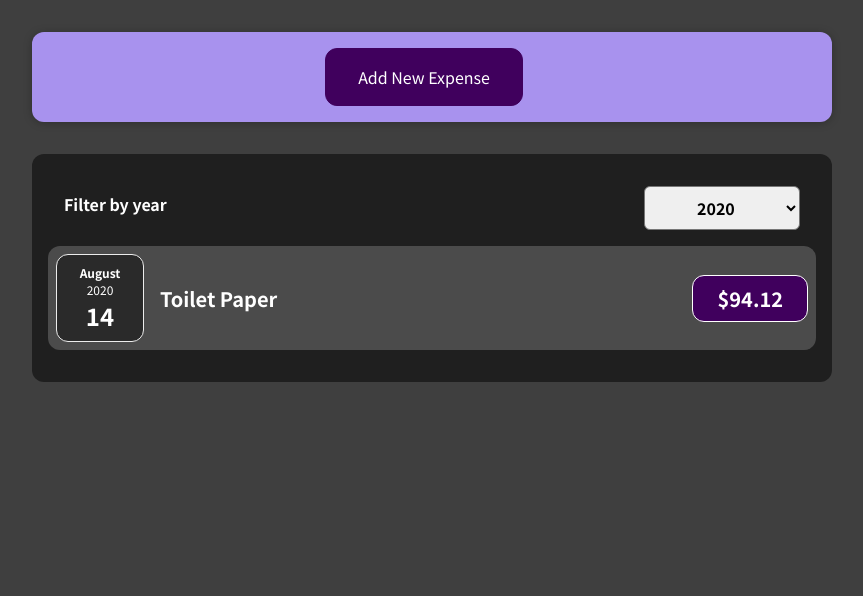
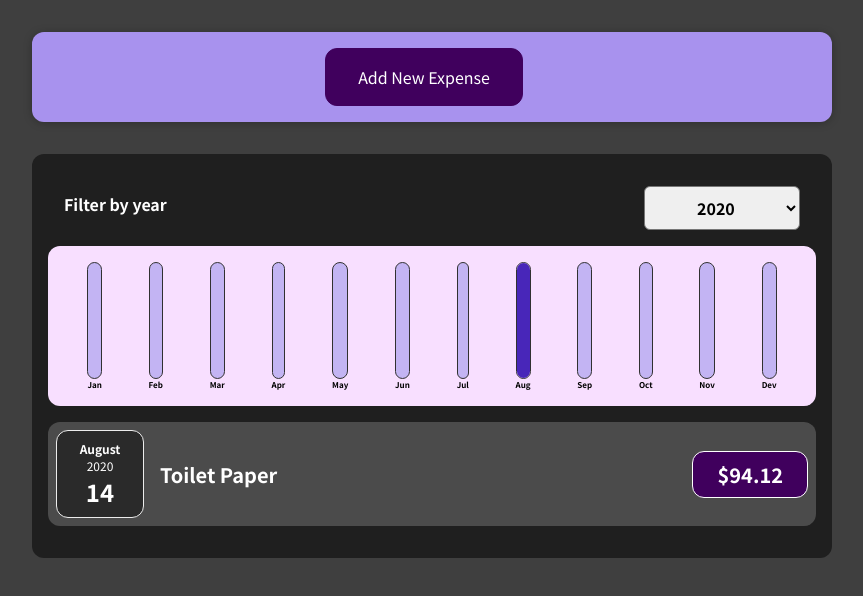
Before and after one commit to jinhanloh2021/LearnReact, a React (Create React App) app: page / in a window 1280 px wide. Shown: the top 596 px of the page, without its empty margins (208-1071 px from the left). Built offline with nearby package versions, Linux system fonts and the light colour scheme.

Commit message:
Added charts.

```diff
--- /dev/null
+++ b/src/components/Chart/Chart.css
@@ -0,0 +1,9 @@
+.chart {
+  padding: 1rem;
+  border-radius: 12px;
+  background-color: #f8dfff;
+  text-align: center;
+  display: flex;
+  justify-content: space-around;
+  height: 10rem;
+}
--- /dev/null
+++ b/src/components/Chart/Chart.js
@@ -0,0 +1,22 @@
+import React from 'react';
+import ChartBar from './ChartBar';
+import './Chart.css';
+
+const Chart = (props) => {
+  const dataPointValueArray = props.dataPoints.map((el) => el.value);
+  const totalMax = Math.max(...dataPointValueArray);
+  return (
+    <div className="chart">
+      {props.dataPoints.map((el) => (
+        <ChartBar
+          value={el.value}
+          maxValue={totalMax}
+          label={el.label}
+          key={el.label}
+        />
+      ))}
+    </div>
+  );
+};
+
+export default Chart;
--- /dev/null
+++ b/src/components/Chart/ChartBar.css
@@ -0,0 +1,30 @@
+.chart-bar {
+  height: 100%;
+  display: flex;
+  flex-direction: column;
+  align-items: center;
+}
+
+.chart-bar__inner {
+  height: 100%;
+  width: 100%;
+  border: 1px solid #313131;
+  border-radius: 12px;
+  background-color: #c3b4f3;
+  overflow: hidden;
+  display: flex;
+  flex-direction: column;
+  justify-content: flex-end;
+}
+
+.chart-bar__fill {
+  background-color: #4826b9;
+  width: 100%;
+  transition: all 0.3s ease-out;
+}
+
+.chart-bar__label {
+  font-weight: bold;
+  font-size: 0.5rem;
+  text-align: center;
+}
--- /dev/null
+++ b/src/components/Chart/ChartBar.js
@@ -0,0 +1,22 @@
+import React from 'react';
+import './ChartBar.css';
+
+const ChartBar = (props) => {
+  let barFillHeight = '0%';
+  if (props.maxValue > 0) {
+    barFillHeight = Math.round((props.value / props.maxValue) * 100) + '%';
+  }
+  return (
+    <div className="chart-bar">
+      <div className="chart-bar__inner">
+        <div
+          className="chart-bar__fill"
+          style={{ height: barFillHeight }}
+        ></div>
+      </div>
+      <div className="chart-bar__label">{props.label}</div>
+    </div>
+  );
+};
+
+export default ChartBar;
--- a/src/components/Expenses/Expenses.js
+++ b/src/components/Expenses/Expenses.js
@@ -3,6 +3,7 @@
 import ExpenseFilter from './ExpenseFilter';
 import React from 'react';
 import ExpensesList from './ExpensesList';
+import ExpensesChart from './ExpensesChart';
 
 const Expenses = (props) => {
   const [filteredYear, setFilteredYear] = React.useState('2020');
@@ -21,6 +22,7 @@
           selected={filteredYear}
           onChangeFilter={filterChangeHandler}
         />
+        <ExpensesChart expenses={filteredExpenses}/>
         <ExpensesList items={filteredExpenses} />
       </Card>
     </div>
--- /dev/null
+++ b/src/components/Expenses/ExpensesChart.js
@@ -0,0 +1,26 @@
+import React from 'react';
+import Chart from '../Chart/Chart';
+
+const ExpensesChart = (props) => {
+  const chartDataPoints = [
+    { label: 'Jan', value: 0 },
+    { label: 'Feb', value: 0 },
+    { label: 'Mar', value: 0 },
+    { label: 'Apr', value: 0 },
+    { label: 'May', value: 0 },
+    { label: 'Jun', value: 0 },
+    { label: 'Jul', value: 0 },
+    { label: 'Aug', value: 0 },
+    { label: 'Sep', value: 0 },
+    { label: 'Oct', value: 0 },
+    { label: 'Nov', value: 0 },
+    { label: 'Dev', value: 0 },
+  ];
+  for (const expense of props.expenses) {
+    const expenseMonth = expense.date.getMonth(); //starting at 0. Jan => 0.
+    chartDataPoints[expenseMonth].value += expense.amount;
+  }
+  return <Chart dataPoints={chartDataPoints} />;
+};
+
+export default ExpensesChart;
--- a/src/components/NewExpense/ExpenseForm.js
+++ b/src/components/NewExpense/ExpenseForm.js
@@ -41,7 +41,7 @@
     event.preventDefault(); //prevent HTTP post
     const expenseData = {
       title: enteredTitle,
-      amount: enteredAmount,
+      amount: +enteredAmount,
       date: new Date(enteredDate),
     };
 
```
